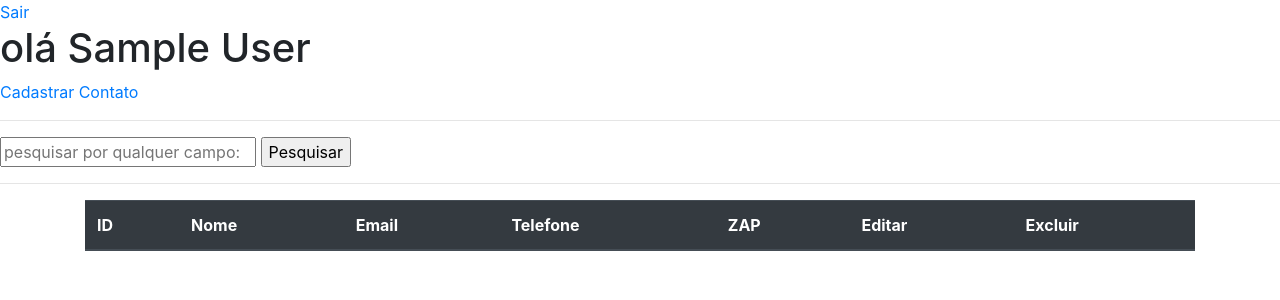
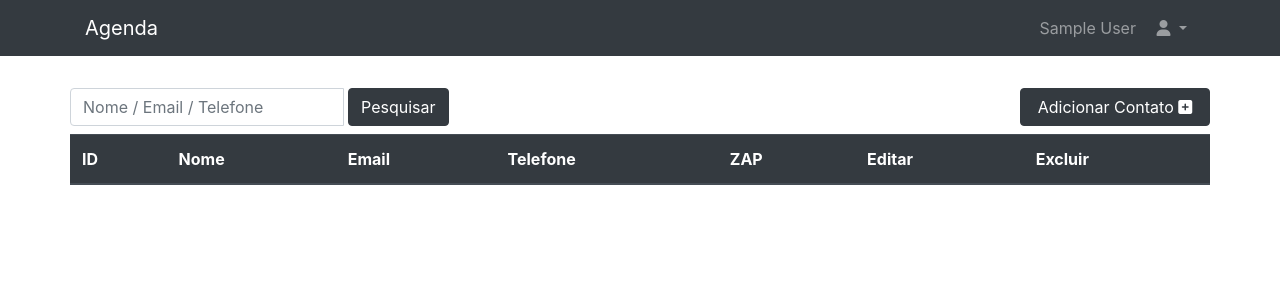
Before and after one commit to HerikCosmo/contatos-agenda, a PHP site: page / in a window 1280 px wide. Shown: the top 300 px of the page. Run offline with PHP 8.4, Linux system fonts and the light colour scheme; the visitor is signed in with stand-in values (Sample User, id 1); data that the repository does not hold is empty; some libraries are stand-ins or nearby versions.

Commit message:
estilo index

```diff
--- a/contato.php
+++ b/contato.php
@@ -2,7 +2,6 @@
     require "valida_autorizacao.php";
     $modo = isset($_GET['id']) ? 'Edição' : 'Cadastro';
     $title = 'Agenda - '. $modo .' de Contato';
-    include_once "header.php";
 
     if(isset($_GET['id'])){
         require_once "buscar_contato.php";
@@ -13,7 +12,7 @@
         $submit = "Cadastrar Contato";
     }
 
-
+    include_once "header.php";
 ?>
     <form action="<?php echo $action ?>" method="post">
         <?php if(isset($_GET['id'])) { ?>
--- a/header.php
+++ b/header.php
@@ -5,6 +5,7 @@
     <meta http-equiv="X-UA-Compatible" content="IE=edge">
     <meta name="viewport" content="width=device-width, initial-scale=1.0">
     <link rel="stylesheet" href="https://cdn.jsdelivr.net/npm/bootstrap@4.6.0/dist/css/bootstrap.min.css" integrity="sha384-B0vP5xmATw1+K9KRQjQERJvTumQW0nPEzvF6L/Z6nronJ3oUOFUFpCjEUQouq2+l" crossorigin="anonymous">
+    <link rel="stylesheet" href="http://maxcdn.bootstrapcdn.com/font-awesome/latest/css/font-awesome.min.css">
     <title><?php echo isset($title) ? $title : 'Agenda' ?></title>
 </head>
 <body>
--- a/index.php
+++ b/index.php
@@ -5,17 +5,42 @@
     include_once "header.php";
 
 ?>
+<header>
+    <nav class="navbar navbar-expand-md navbar-dark bg-dark">
+        <div class="container">
+            <div class="navbar-brand">Agenda </div>
+            <ul class="navbar-nav">
+                <li class="navbar-item dropdown">
+                    <a class="nav-link dropdown-toggle" href="#" id="navbarDropdown" role="button" data-toggle="dropdown" aria-haspopup="true" aria-expanded="false">
+                        <span><?php echo $_SESSION['nome'] ?></span>
+                        <i class="fa fa-user ml-3"></i>
 
-    <a href="sair.php">Sair</a>
-    <h1>olá <?php echo $_SESSION['nome'] ?></h1>
-    <a href="contato.php">Cadastrar Contato</a><hr>
+                    </a>
+                    <div class="dropdown-menu" aria-labelledby="navbarDropdown">
+                        <a class="dropdown-item" href="#">Conta</a>
+                        <a href="sair.php" class="dropdown-item">Sair</a>
+                    </div>
+                </li>
+            </ul>
 
-    <form action="index.php" method="get">
-        <input type="text" name='q' placeholder="pesquisar por qualquer campo: " value="<?php echo isset($_GET['q']) ? $_GET['q'] : ''; ?>">
-        <input type="submit" value="Pesquisar">
+        </div>
+    </nav>
+</header>
+<main>
+    <div class="container py-4">
+        <div class="row my-2">
+            <div class="col-md-10 px-0">
+            <form action="index.php" method="get" class="form-inline">
+                <div class="input-group">
+                <input type="text" class="form-control" name='q' placeholder="Nome / Email / Telefone " value="<?php echo isset($_GET['q']) ? $_GET['q'] : ''; ?>">
+                <input type="submit" value="Pesquisar" class="btn btn-dark ml-1">
+                </div>
+
             </form>
-    <hr>
-    <div class="container">
+            </div>
+            <a href="contato.php" class="btn btn-dark col-md-2">Adicionar Contato <i class="fa fa-plus-square" aria-hidden="true"></i></a>
+        </div>
+        <div class="row">
             <table class="table table-striped">
                 <thead class="thead-dark">
                     <tr>
@@ -35,13 +60,14 @@
                             <th><?php echo $contato['nome'] ?></th>
                             <th><?php echo $contato['email'] ?></th>
                             <th><?php echo $contato['telefone'] ?></th>
-                    <th><a href="https://api.whatsapp.com/send?phone=55<?php echo filter_var(str_replace('-', '', $contato['telefone']), FILTER_SANITIZE_NUMBER_INT) ?>" target='_blank'>Conversar</a></th>
-                    <th><a href="contato.php?id=<?php echo $contato['id']?>">Editar</a></th>
-                    <th><a href="excluir_contato.php?id=<?php echo $contato['id']?>">Excluir</a></th>
+                            <th><a href="https://api.whatsapp.com/send?phone=55<?php echo filter_var(str_replace('-', '', $contato['telefone']), FILTER_SANITIZE_NUMBER_INT) ?>" target='_blank'><i class="fa fa-whatsapp btn btn-lg btn-success" aria-hidden="true"></i></a></th>
+                            <th><a href="contato.php?id=<?php echo $contato['id']?>"><i class="fa fa-pencil-square-o btn btn-lg btn-dark" aria-hidden="true"></i></a></th>
+                            <th><a href="excluir_contato.php?id=<?php echo $contato['id']?>"><i class="fa fa-trash btn btn-lg btn-danger" aria-hidden="true"></i></a></th>
                         </tr>
                     <?php } ?>
                 </tbody>
             </table>
         </div>
-
+    </div>
+</main>
 <?php include_once "footer.php";
```
Lines whose indentation alone changed are shown as unchanged.
